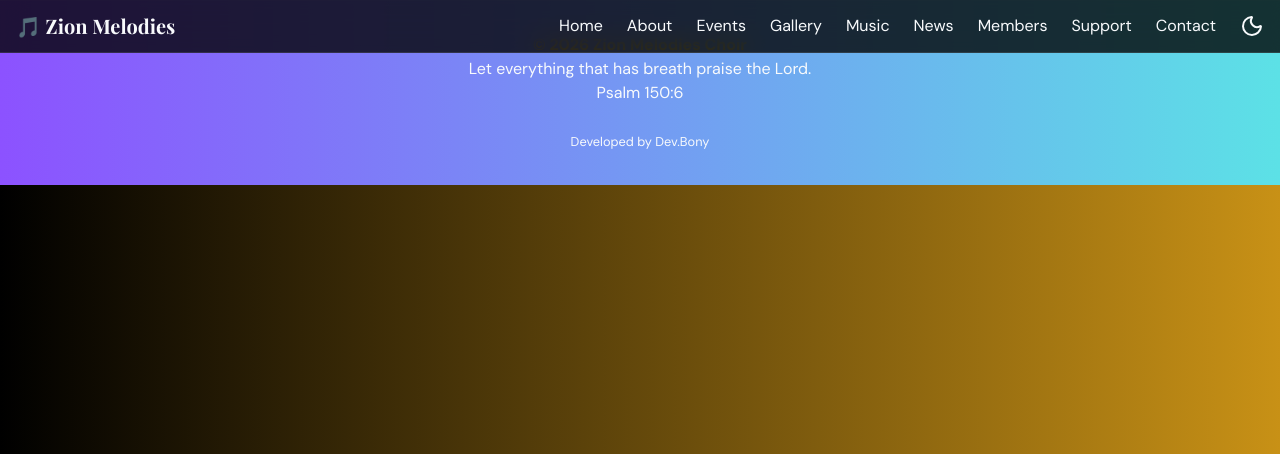
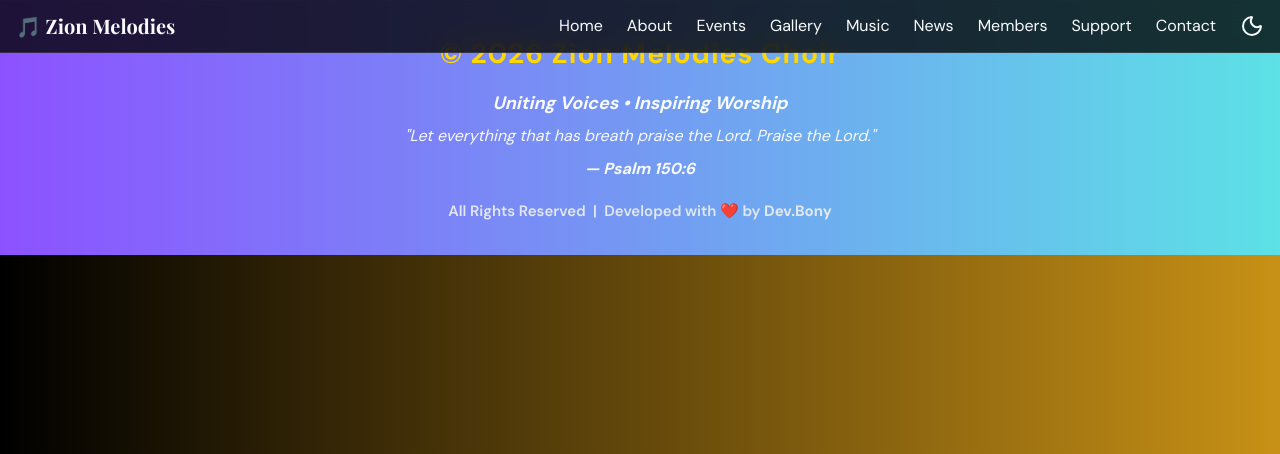
Before and after one commit to bonyborn254/ZionMelodiesBand, a Django app: template mainapp/templates/base.html in a window 1280 px wide. Shown: the top 454 px of the page. Run offline with Django 5.2, Linux system fonts and the light colour scheme; the template is opened without the code that fills it, so the values that code supplies are empty; some libraries are stand-ins or nearby versions.

Commit message:
Revamp footer with new design and text
Updated footer section with new styles and content.

```diff
--- a/mainapp/templates/base.html
+++ b/mainapp/templates/base.html
@@ -83,21 +83,43 @@
     {% block content %}
     {% endblock %}
     <!-- Footer -->
-    <footer class="border-t border-white/10 py-8 text-center">
-        <h3 class="font-bold text-yellow-400">
+    <footer
+    data-template-id="footer-section"
+    class="border-t border-white/10 py-8 px-4"
+    style="background: linear-gradient(90deg, rgb(140, 82, 255), rgb(92, 225, 230));"
+>
+    <div class="max-w-6xl mx-auto text-center">
+
+        <h3
+            class="font-bold mb-3"
+            style="color:#FFD700; font-size:28px; letter-spacing:1px;"
+        >
             © 2026 Zion Melodies Choir
         </h3>
-        <p>
-            Let everything that has breath praise the Lord.
+
+        <p
+            data-template-id="footer-text"
+            style="color:#F8FAFC; font-size:18px; font-style:italic; line-height:1.8;"
+        >
+            <strong>Uniting Voices • Inspiring Worship</strong><br>
+            <span style="font-size:16px;">
+                "Let everything that has breath praise the Lord. Praise the Lord."
+                <br>
+                <strong>— Psalm 150:6</strong>
+            </span>
         </p>
-        <p>
-            Psalm 150:6
+
+        <p
+            data-template-id="footer-dev"
+            class="mt-4"
+            style="color:#E2E8F0; font-size:15px; font-weight:600;"
+        >
+            All Rights Reserved &nbsp;|&nbsp; Developed with ❤️ by
+            <strong>Dev.Bony</strong>
         </p>
-        <br>
-        <small>
-            Developed by Dev.Bony
-        </small>
-    </footer>
+
+    </div>
+</footer>
     <!-- JavaScript -->
     <script src="{% static 'js/scripts.js' %}"></script>
     {% block extra_js %}
```
